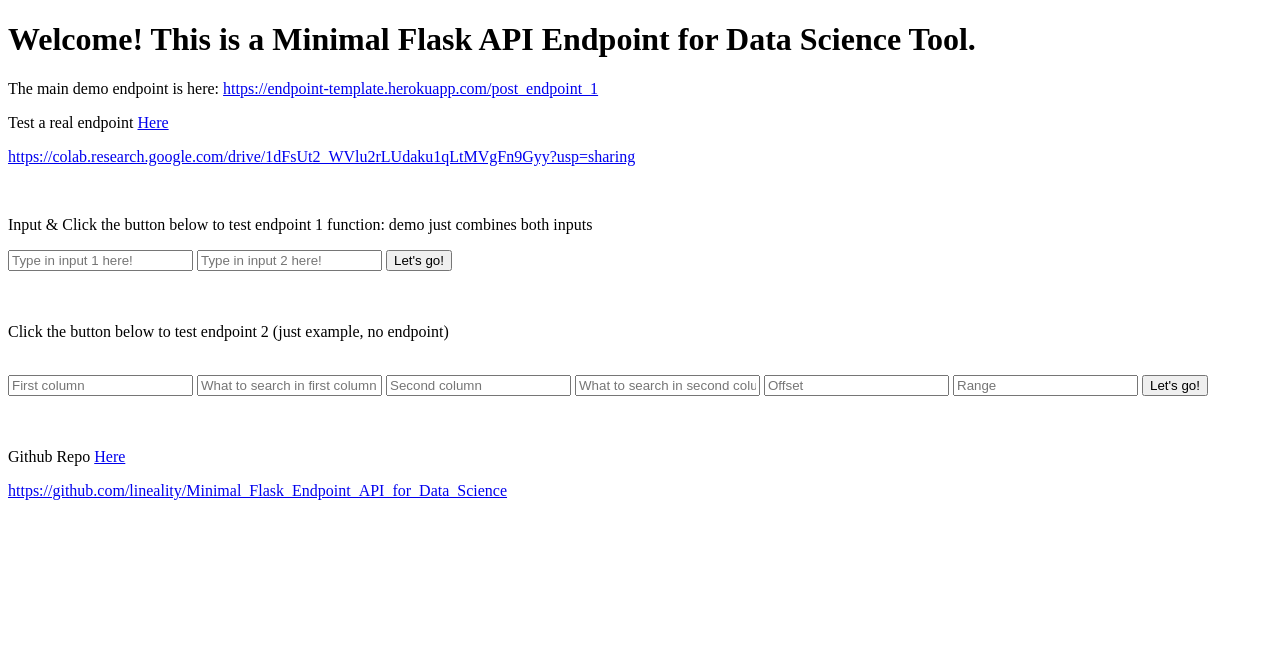
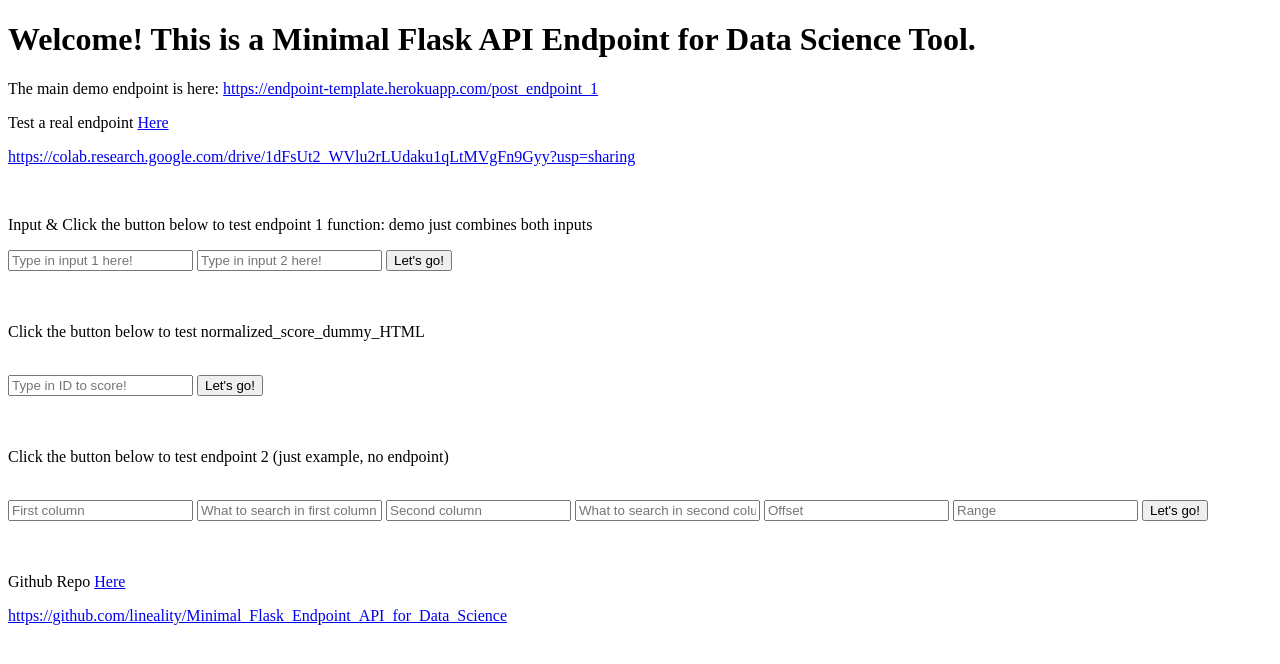
Before and after one commit to lineality/Minimal_Flask_Endpoint_API_for_Data_Science, a Flask app: page / in a window 1280 px wide. Shown: the top 664 px of the page. Run offline with Flask 2, Linux system fonts and the light colour scheme.

Commit message:
add score

```diff
--- a/app.py
+++ b/app.py
@@ -59,10 +59,9 @@ dummy_data = {
 app = Flask(__name__)
 CORS(app)
 
-# note: for herkoku or aws use private environment variables
-# use dotenv
-#
-# Need to install git secrets
+# Notes:
+# 1. For herkoku or aws use private environment variables: use dotenv
+# 2. Need to install git secrets
 
 # Your Home Screen
 @app.route('/')
@@ -76,10 +75,6 @@ def home():
 # that runs a function, processes, input, and gives output
 
 
-def multiple_terms():
-    json_obj = {'search': [{'feature': request.values['feature1'], 'terms': request.values['terms1']},
-                            {'feature': request.values['feature2'], 'terms': request.values['terms2']}],
-                'offset': request.values['offset'], 'range': request.values['range']}
 
 @app.route('/endpoint_1_post_HTML', methods=['POST'])
 def endpoint_1_post_HTML():
@@ -143,6 +138,57 @@ def data_get_endpoint():
 def prefab_endpoint_1():
     return open('json_file.json','r').read()
 
+# input form: {'input_1': "x", 'input_2': "y"}
+@app.route('/normalized_score_dummy', methods=['POST'])
+def normalized_score_dummy():
+
+    # this gets the json object from the user
+    json_obj = request.get_json(force=True)
+
+    # # These lines brake up the json object into
+    # # variables that are use-able by python
+    # input_1_item = json_obj["input_1"]
+    # input_2_item = json_obj["input_2"]
+
+    ####
+    ## Your Actual function/model Code Goes Here
+    ####
+    # example of just returning the input
+    import random
+    score = random.uniform(0, 1)
+    demo_output = {"normalized_score": score}
+
+    # this turns output into a json object
+    json_output = jsonify(demo_output)
+
+    # returns the json format output
+    return json_output
+
+# input form: {'input_1': "x", 'input_2': "y"}
+@app.route('/normalized_score_dummy_HTML', methods=['POST'])
+def normalized_score_dummy_HTML():
+
+    # this gets the json object from the user
+    json_obj = {'ID': request.values['ID']}
+
+
+    # # These lines brake up the json object into
+    # # variables that are use-able by python
+    # input_1_item = json_obj["input_1"]
+
+    ####
+    ## Your Actual function/model Code Goes Here
+    ####
+    # example of just returning the input
+    import random
+    score = random.uniform(0, 1)
+    demo_output = {"normalized_score": score}
+
+    # this turns output into a json object
+    json_output = jsonify(demo_output)
+
+    # returns the json format output
+    return json_output
 
 if __name__ == "__main__":
     # Setting debug to True enables debug output. This line should be
--- a/templates/base.html
+++ b/templates/base.html
@@ -10,6 +10,12 @@
             <input type="text" name="input_1" placeholder="Type in input 1 here!">
             <input type="text" name="input_2" placeholder="Type in input 2 here!">
             <input type="submit" value="Let's go!"></form>
+            <br>
+            <br>
+        <p>Click the button below to test normalized_score_dummy_HTML</p><br>
+        <form action="/normalized_score_dummy_HTML" method="post">
+          <input type="text" name="ID" placeholder="Type in ID to score!">
+          <input type="submit" value="Let's go!"></form>
             <br>
             <br>
         <p>Click the button below to test endpoint 2 (just example, no endpoint)</p><br>
```
